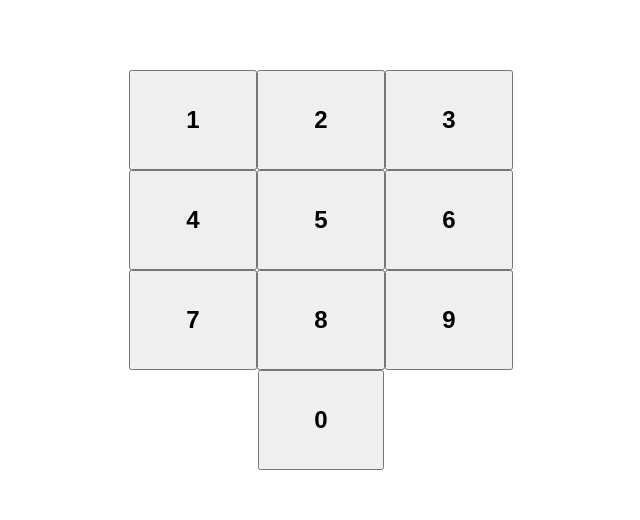
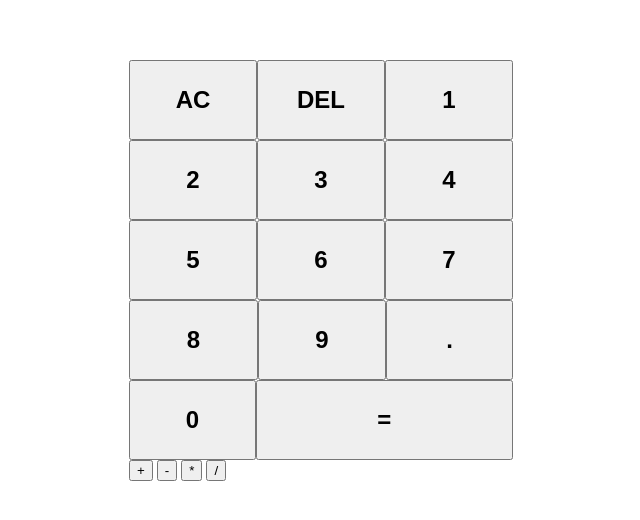
Before and after one commit to UzairKhan-27/calculator, a plain HTML site: page index.html in a window 1280 px wide. Shown: the part 138-658 px from the top of the page, without its empty margins (319-959 px from the left). Drawn offline with Linux system fonts and the light colour scheme.

Commit message:
Add all calculator buttons

```diff
--- a/index.html
+++ b/index.html
@@ -8,7 +8,10 @@
     <title>Calculator</title>
 </head>
 <body>
+    <div class="container">
     <div class="digits">
+        <button id="numAC">AC</button>
+        <button id="numDEL">DEL</button>
         <button id="num1">1</button>
         <button id="num2">2</button>
         <button id="num3">3</button>
@@ -18,8 +21,17 @@
         <button id="num7">7</button>
         <button id="num8">8</button>
         <button id="num9">9</button>
+        <button id="num0">.</button>
         <button id="num0">0</button>
+        <button id="equals">=</button>
     </div>
+    <div class="operators">
+        <button id="add">+</button>
+        <button id="subtract">-</button>
+        <button id="multiply*">*</button>
+        <button id="divide/">/</button>
+    </div>
+</div>
 
 </body>
 </html>
```
